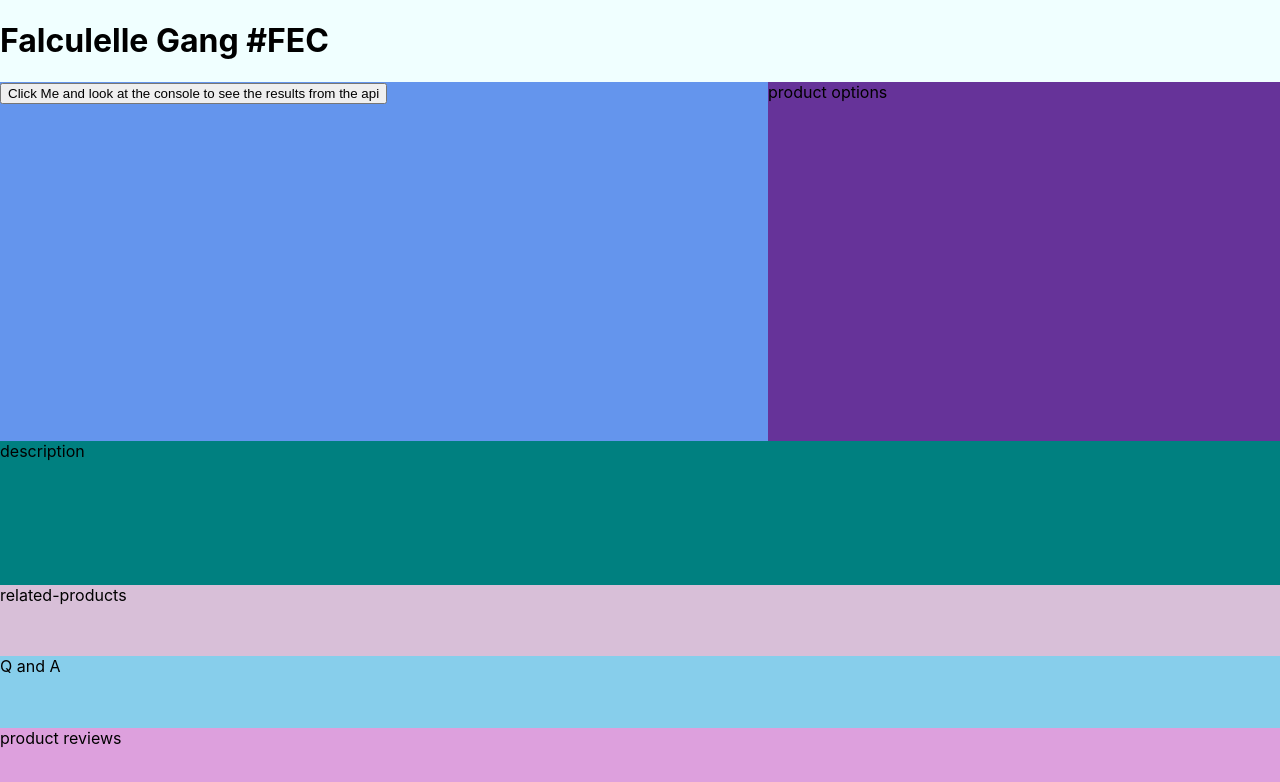
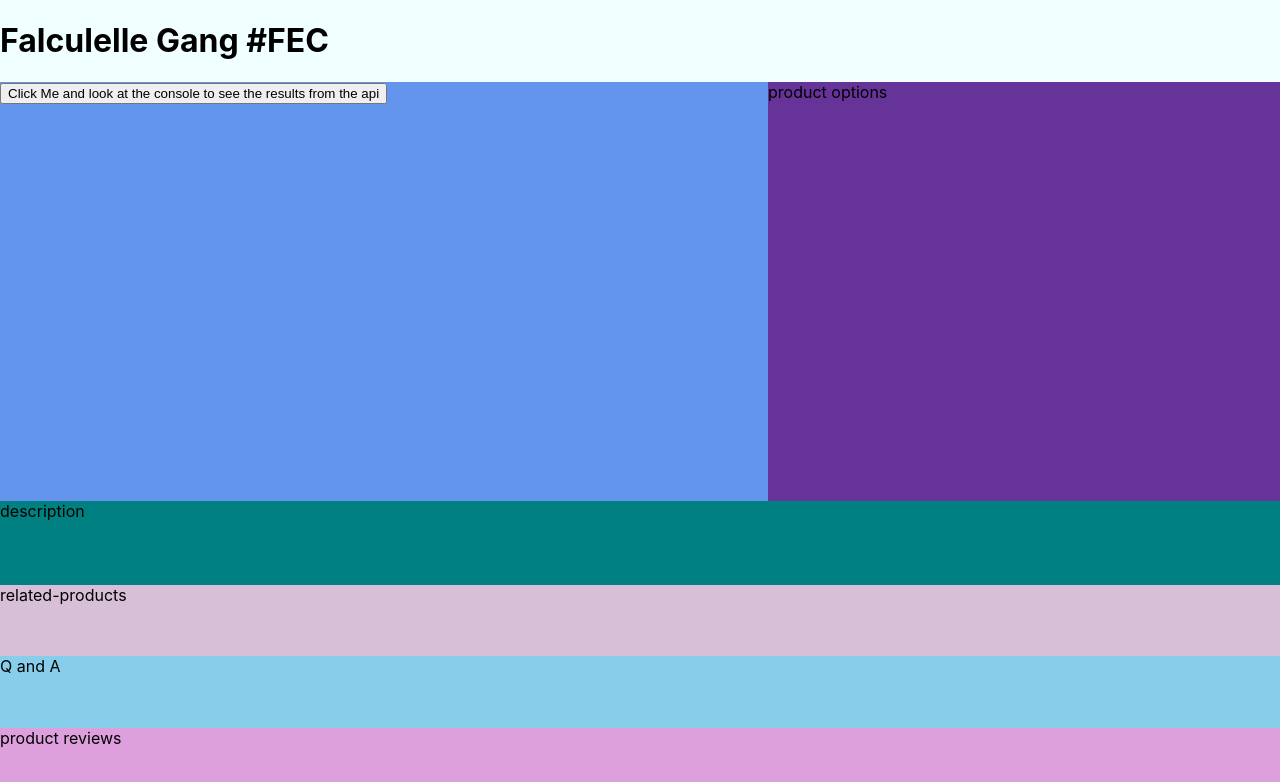
Before and after one commit to FEC-falculelle/hrnyc34-fec-falcullele, a React (Create React App) app in the folder my-app/: page / in a window 1280 px wide. Shown: the top 782 px of the page. Built offline with nearby package versions, Linux system fonts and the light colour scheme; no server answers.

Commit message:
created components for the separate peieces of the product feature and fixed the css grid for those components

```diff
--- a/my-app/src/components/App.tsx
+++ b/my-app/src/components/App.tsx
@@ -3,6 +3,7 @@ import { useSelector, useDispatch } from 'react-redux';
 import {RootStore} from '../store/store';
 import {getProducts} from '../actions/getProductsAction';
 import '../styles/App.css';
+import Product from './widgets/product/Product';
 
 interface Props {
   exampleData: string;
@@ -17,6 +18,7 @@ function App() {
 
   const handleSubmit = () => dispatch(getProducts())
 
+
   console.log('product state: ', productState);
 
   return (
@@ -24,17 +26,7 @@ function App() {
       <header className="App-header">
         <h1>Falculelle Gang #FEC</h1>
       </header>
-      <div className='product'>
-        <div className='featured-image'>
-          <button onClick={handleSubmit}>Click Me and look at the console to see the results from the api</button>
-        </div>
-        <div className='product-options'>
-            product options
-        </div>
-      </div>
-        <div className='description'>
-           description
-        </div>
+      <Product />
         <div className='related-products'>
            related-products
         </div>
--- /dev/null
+++ b/my-app/src/components/widgets/product/ImageGallery.tsx
@@ -0,0 +1,26 @@
+import React, { useState } from 'react';
+import { useSelector, useDispatch } from 'react-redux';
+import {RootStore} from '../../../store/store';
+import {getProducts} from '../../../actions/getProductsAction';
+import '../../../styles/App.css';
+
+interface Props {
+  exampleData: string;
+}
+
+function ImageGallery() {
+  const dispatch = useDispatch();
+  const productState = useSelector((state: RootStore) => state.products);
+
+  const handleSubmit = () => dispatch(getProducts())
+
+  console.log('product state: ', productState);
+
+  return (
+        <div className='featured-image'>
+          <button onClick={handleSubmit}>Click Me and look at the console to see the results from the api</button>
+      </div>
+  );
+}
+
+export default ImageGallery;
--- /dev/null
+++ b/my-app/src/components/widgets/product/Product.tsx
@@ -0,0 +1,30 @@
+import React, { useState } from 'react';
+import { useSelector, useDispatch } from 'react-redux';
+import {RootStore} from '../../../store/store';
+import {getProducts} from '../../../actions/getProductsAction';
+import '../../../styles/App.css';
+import ImageGallery from './ImageGallery';
+import ProductInfo from './ProductInfo';
+import ProductDescription from './ProductDescription';
+
+interface Props {
+  exampleData: string;
+}
+
+function Product() {
+  const dispatch = useDispatch();
+  const productState = useSelector((state: RootStore) => state.products);
+
+  console.log('product state: ', productState);
+
+  return (
+    <div className='product'>
+      <ImageGallery />
+        <ProductInfo />
+          <ProductDescription />
+    </div>
+
+  );
+}
+
+export default Product;
--- /dev/null
+++ b/my-app/src/components/widgets/product/ProductDescription.tsx
@@ -0,0 +1,22 @@
+import React, { useState } from 'react';
+import { useSelector, useDispatch } from 'react-redux';
+import {RootStore} from '../../../store/store';
+import {getProducts} from '../../../actions/getProductsAction';
+import '../../../styles/App.css';
+
+interface Props {
+  exampleData: string;
+}
+
+function ProductDescription() {
+  const dispatch = useDispatch();
+  const productState = useSelector((state: RootStore) => state.products);
+
+  return (
+          <div className='description'>
+            description
+          </div>
+  );
+}
+
+export default ProductDescription;
--- /dev/null
+++ b/my-app/src/components/widgets/product/ProductInfo.tsx
@@ -0,0 +1,24 @@
+import React, { useState } from 'react';
+import { useSelector, useDispatch } from 'react-redux';
+import {RootStore} from '../../../store/store';
+import {getProducts} from '../../../actions/getProductsAction';
+import '../../../styles/App.css';
+
+interface Props {
+  exampleData: string;
+}
+
+function ProductInfo() {
+  const dispatch = useDispatch();
+  const productState = useSelector((state: RootStore) => state.products);
+
+  console.log('product state: ', productState);
+
+  return (
+    <div className='product-options'>
+      product options
+    </div>
+  );
+}
+
+export default ProductInfo;
--- a/my-app/src/styles/App.css
+++ b/my-app/src/styles/App.css
@@ -25,9 +25,10 @@ body {
   grid-column-start: 1;
   grid-column-end: 3;
   grid-row-start: 2;
-  grid-row-end: 3;
+  grid-row-end: 4;
   display: grid;
   grid-template-columns: 3fr 2fr;
+  grid-template-rows: 5fr 1fr;
 }
 
 .featured-image {
@@ -37,7 +38,7 @@ body {
   grid-column-start: 1;
   grid-column-end: 2;
   grid-row-start: 1;
-  grid-row-end: 5;
+  grid-row-end: 2;
   width: 100%;
   height: 100%;
 }
@@ -48,7 +49,7 @@ body {
   grid-column-start: 2;
   grid-column-end: 3;
   grid-row-start: 1;
-  grid-row-end: 5;
+  grid-row-end: 2;
   width: 100%;
   height: 100%;
   background-color: rebeccapurple;
@@ -61,8 +62,8 @@ body {
   margin: auto;
   grid-column-start: 1;
   grid-column-end: 3;
-  grid-row-start: 3;
-  grid-row-end: 4;
+  grid-row-start: 2;
+  grid-row-end: 3;
   background-color:teal;
 }
 .related-products {
```
Also changed, not shown: my-app/src/components/widgets/product/dummy.txt (deleted).
